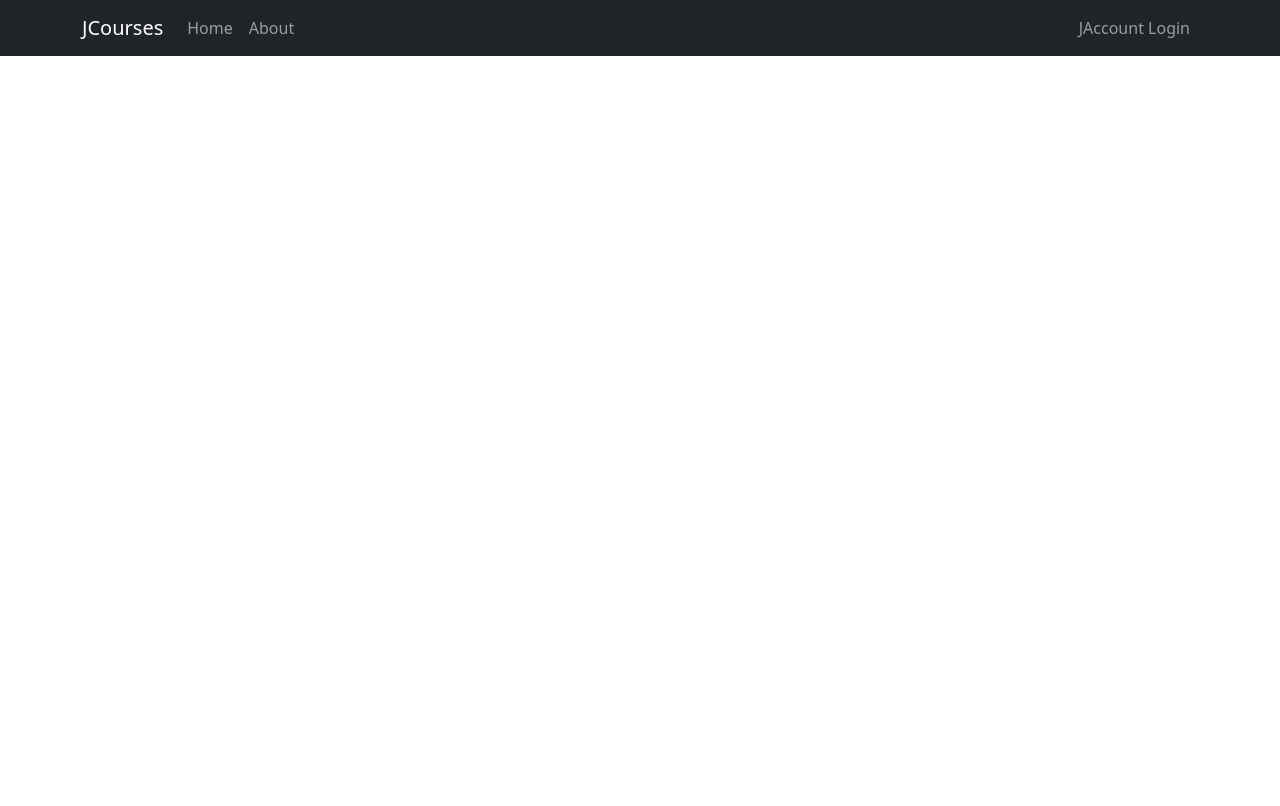
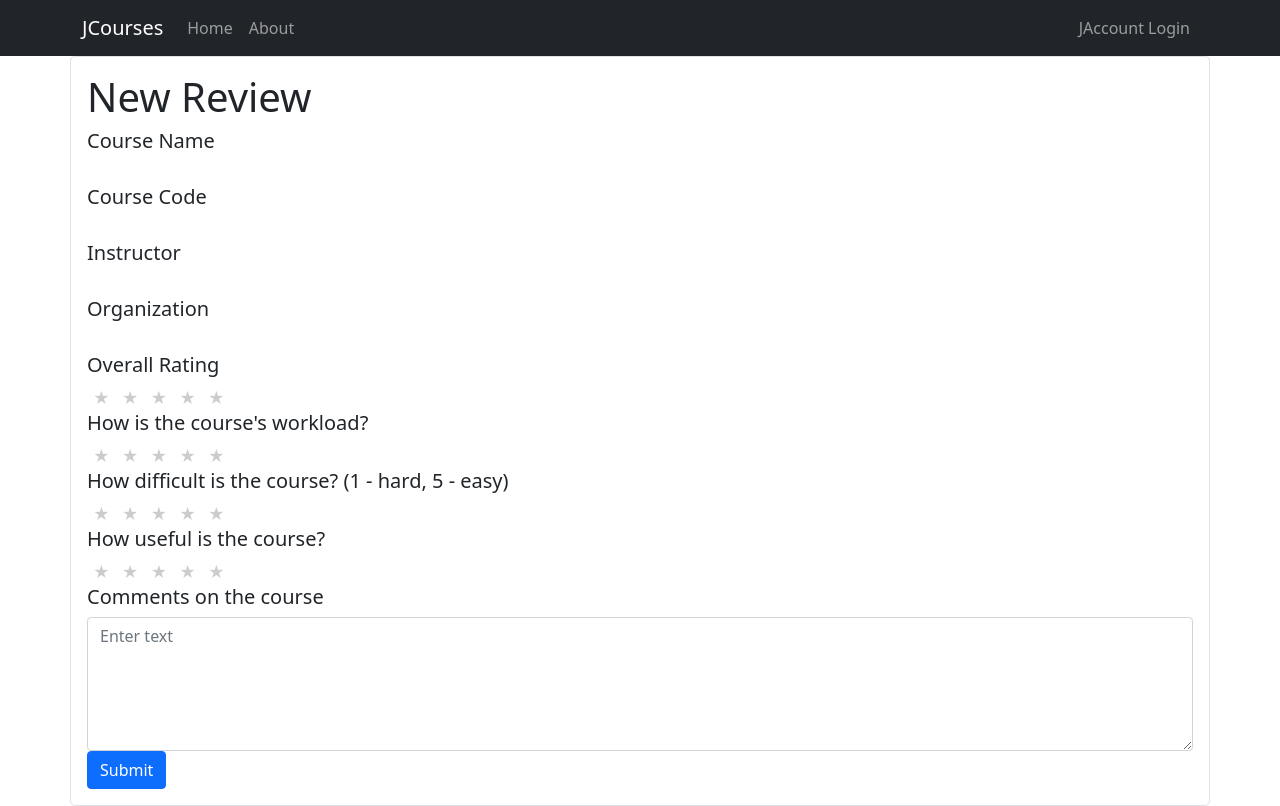
Before and after one commit to SJTU-Software-Engineering-Project/jcourses-frontend, a React (Create React App) app: page /courses/1/edit-review in a window 1280 px wide. Built offline with nearby package versions, Linux system fonts and the light colour scheme; no server answers.

Commit message:
finish RatingCard

```diff
--- a/src/App.js
+++ b/src/App.js
@@ -11,6 +11,8 @@ import LogoutRedirectPage from "./components/LogoutRedirectPage";
 import Navbar from "./components/Navbar";
 import CourseSelector from "./components/CourseSelector";
 import SearchResultPage from "./components/SearchResultPage";
+import RatingPage from "./components/RatingPage";
+import EditReviewPage from "./components/EditReviewPage";
 
 
 function App() {
@@ -19,7 +21,6 @@ function App() {
 
   useEffect(() => {
     const access_token = localStorage.getItem('access_token');
-    console.log(access_token);
     if (access_token) {
       setLoggedIn(true);
     } else {
@@ -44,7 +45,10 @@ function App() {
         <Route path="courses/:courseId">
           <Route index element={<CoursePage loggedIn={loggedIn}/>} />
           <Route path="new-review" element={<CreateReviewPage />} /> {/* Route for writing a new review with auto-filled course info */}
+          <Route path="edit-review" element={<EditReviewPage />} /> {/* Route for writing a new review with auto-filled course info */}
         </Route>
+
+        <Route path="/ratings/:ratingId" element={RatingPage}/>
 
         <Route path="new-review" element={<CourseSelector />} /> {/* Route for writing a review without auto-filled course info */}
 
--- a/src/components/CoursePage.js
+++ b/src/components/CoursePage.js
@@ -9,7 +9,7 @@ import Card from "react-bootstrap/Card";
 import RatingCard from "./RatingCard";
 
 import { API_URL } from "../utils/config";
-import userToNickname from "../utils/utilFunctions";
+import {userToNickname, getUserVote} from "../utils/utilFunctions";
 
 export default function CoursePage({loggedIn}) {
   const {courseId} = useParams();
@@ -17,6 +17,7 @@ export default function CoursePage({loggedIn}) {
   const [course, setCourse] = useState();
   const [ratings, setRatings] = useState([]);
   const [userId, setUserId] = useState();
+  const [voteStatus, setVoteStatus] = useState([]); //bad name
   const location = useLocation();
   const navigate = useNavigate();
   const token = "Bearer " + localStorage.getItem("access_token");
@@ -39,11 +40,21 @@ export default function CoursePage({loggedIn}) {
         setUserId(null);
       }
     }
-    Promise.all([fetchCourse(), fetchCourseRatings(),fetchUser()])
-      .then(() => setIsLoading(false))
+    async function fetchVotes() {
+      if (loggedIn) {
+        const response = await axios.get(`${API_URL}/votes/me`,{headers: {authorization: token}});
+        setVoteStatus(response.data.data);
+      } else {
+        setVoteStatus([]);
+      }
+    }
+    Promise.all([fetchCourse(), fetchCourseRatings(),fetchUser(), fetchVotes()])
+      .then(() => {
+        setIsLoading(false);
+      })
       .catch(error => console.log(error));
 
-  }, [courseId, token]);
+  }, [courseId, token, loggedIn]);
 
   function handleClickButton() {
     const path = location.pathname + '/new-review';
@@ -106,6 +117,8 @@ export default function CoursePage({loggedIn}) {
                             key={rating._id}
                             title={userId===rating.userId ? "Me" : userToNickname(rating.userId)}
                             isUser={userId===rating.userId}
+                            userVote={getUserVote(voteStatus, rating._id)}
+                            loggedIn={loggedIn}
                           />
                         ))
                       }
--- /dev/null
+++ b/src/components/EditReviewPage.js
@@ -0,0 +1,181 @@
+//TO BE IMPLEMENTED: term selector
+
+import React, { useState, useEffect } from 'react';
+import { Form, Container } from 'react-bootstrap';
+import axios from 'axios';
+import { useParams, useNavigate } from "react-router-dom";
+import StarRating from './StarRating';
+
+const config = require('../utils/config');
+
+export default function CreateReviewPage() {
+	const [isLoading, setIsLoading] = useState(true);
+	const [course, setCourse] = useState();
+
+	const [overallRating, setOverallRating] = useState(0);
+	const [overallHover, setOverallHover] = useState(0);
+	const [overallValidate, setOverallValidate] = useState(true);
+	const [workloadRating, setWorkloadRating] = useState(0);
+	const [workloadHover, setWorkloadHover] = useState(0);
+	const [workloadValidate, setWorkloadValidate] = useState(true);
+	const [easinessRating, setEasinessRating] = useState(0);
+	const [easinessHover, setEasinessHover] = useState(0);
+	const [easinessValidate, setEasinessValidate] = useState(true);
+	const [usefulnessRating, setUsefulnessRating] = useState(0);
+	const [usefulnessHover, setUsefulnessHover] = useState(0);
+	const [usefulnessValidate, setUsefulnessValidate] = useState(true);
+
+	const {courseId} = useParams();
+	const navigate = useNavigate();
+	const reqUrl = `${config.API_URL}/courses/${courseId}`;
+	const postReqUrl = `${config.API_URL}/ratings`;
+    const token = "Bearer " + localStorage.getItem("access_token");
+
+	useEffect(() => {
+        axios
+            .get(reqUrl, {
+                headers: {
+                    authorization: token,
+                }
+            })
+            .then((res) => {
+                console.log(res.data.data);
+				setCourse(res.data.data)
+                setIsLoading(false);
+            })
+            .catch((error) => {
+                console.log("error " + JSON.stringify(error.response));
+            });
+      }, [reqUrl, token, setIsLoading]);
+
+	async function handleSubmit(e) {
+		e.preventDefault();
+		const formElement = e.currentTarget;
+		const formData = new FormData(formElement);
+		const body = formData.get('body');
+
+		var flag = false;
+		if (overallRating === 0) {
+			setOverallValidate(false);
+			flag = true;
+		}
+		if (workloadRating === 0) {
+			setWorkloadValidate(false);
+			flag = true;
+		}
+		if (easinessRating === 0) {
+			setUsefulnessValidate(false);
+			flag = true;
+		}
+		if (usefulnessRating === 0) {
+			setUsefulnessValidate(false);
+			flag = true;
+		}
+		if (flag) {
+			return;
+		}
+
+		//term to be implemented
+		axios.post(postReqUrl, {
+			"term": "2021-2022-1",
+			"courseId": courseId,
+			"overall": overallRating,
+			"workload": workloadRating,
+			"easiness": easinessRating,
+			"usefulness": usefulnessRating,
+			"advice": body,
+
+		  }, {headers: {
+			authorization: token,
+		}})
+		  .then(function (response) {
+			console.log(response);
+			navigate(`/courses/${courseId}`);
+		  })
+		  .catch(function (error) {
+			console.log(error);
+		  });
+	}
+	return (
+		<Container className="p-3 border rounded-3">
+				<h1>New Review</h1>
+				<Form onSubmit={handleSubmit}>
+
+					<div>
+						<h5>Course Name</h5>
+						<label>{isLoading ? " " : course.name}</label>
+					</div>
+					<div>
+						<h5>Course Code</h5>
+						<label>{isLoading ? " " : course.code}</label>
+					</div>
+					<div>
+						<h5>Instructor</h5>
+						<label>{isLoading ? " " : course.teacher}</label>
+					</div>
+					<div>
+						<h5>Organization</h5>
+						<label>{isLoading ? " " : course.organize}</label>
+					</div>
+					<div>
+						<h5>Overall Rating</h5>
+						<StarRating
+						rating={overallRating}
+						setRating={setOverallRating}
+						hover={overallHover}
+						setHover={setOverallHover}
+						validate={overallValidate}
+						setValidate={setOverallValidate}
+						/>
+					</div>
+					<div>
+						<h5>How is the course's workload?</h5>
+						<StarRating
+						rating={workloadRating}
+						setRating={setWorkloadRating}
+						hover={workloadHover}
+						setHover={setWorkloadHover}
+						validate={workloadValidate}
+						setValidate={setWorkloadValidate}
+						/>
+					</div>
+					<div>
+						<h5>How difficult is the course? (1 - hard, 5 - easy)</h5>
+						<StarRating
+						rating={easinessRating}
+						setRating={setEasinessRating}
+						hover={easinessHover}
+						setHover={setEasinessHover}
+						validate={easinessValidate}
+						setValidate={setEasinessValidate}
+						/>
+					</div>
+					<div>
+						<h5>How useful is the course?</h5>
+						<StarRating
+						rating={usefulnessRating}
+						setRating={setUsefulnessRating}
+						hover={usefulnessHover}
+						setHover={setUsefulnessHover}
+						validate={usefulnessValidate}
+						setValidate={setUsefulnessValidate}
+						/>
+					</div>
+
+
+					<div>
+						<h5>Comments on the course</h5>
+						<Form.Control
+							as="textarea" rows={5}
+							name = "body"
+							placeholder='Enter text'
+						/>
+					</div>
+
+					<button type='submit' className='btn btn-primary'>
+						Submit
+					</button>
+				</Form>
+		</Container>
+	);
+};
--- /dev/null
+++ b/src/components/RatingPage.js
@@ -0,0 +1,3 @@
+export default function RatingPage() {
+
+}
--- a/src/components/UserPage.js
+++ b/src/components/UserPage.js
@@ -7,11 +7,12 @@ const config = require('../utils/config');
 
 export default function UserPage() {
     const [ratings, setRatings] = useState([]);
+    const [voteStatus, setVoteStatus] = useState([]);
     const [isLoading, setIsLoading] = useState(true);
 
     const reqUrl = `${config.API_URL}/ratings/me`;
+    const reqUrl2 = `${config.API_URL}/votes/me`;
     const token = "Bearer " + localStorage.getItem("access_token");
-    console.log("Token ", token);
 
     useEffect(() => {
         axios
@@ -21,20 +22,32 @@ export default function UserPage() {
                 }
             })
             .then((res) => {
-                console.log(res.data);
                 console.log(res.data.data);
-                setIsLoading(false);
                 setRatings(res.data.data);
             })
             .catch((error) => {
                 console.log("error " + JSON.stringify(error.response));
             });
-      }, [reqUrl, token, setIsLoading, setRatings]);
+        axios
+            .get(reqUrl2, {
+                headers: {
+                    authorization: token,
+                }
+            })
+            .then((res) => {
+                console.log(res.data.data);
+                setIsLoading(false);
+                setVoteStatus(res.data.data);
+            })
+            .catch((error) => {
+                console.log("error " + JSON.stringify(error.response));
+            });
+      }, [reqUrl, reqUrl2, token]);
 
     return (
         <Container className="p-3 border rounded-3">
         <h1>My Reviews</h1>
-        <UserRatingList isLoading={isLoading} ratings={ratings} />
+        <UserRatingList isLoading={isLoading} ratings={ratings} voteStatus={voteStatus} />
       </Container>
     );
   };
--- a/src/components/UserRatingList.js
+++ b/src/components/UserRatingList.js
@@ -2,6 +2,7 @@ import Spinner from "react-bootstrap/Spinner";
 import Container from "react-bootstrap/Container";
 import { ListGroup } from "react-bootstrap";
 import RatingCard from "./RatingCard";
+import {getUserVote} from "../utils/utilFunctions";
 
 const config = require('../utils/config');
 
@@ -24,6 +25,7 @@ export default function UserRatingList(props) {
                   key={rating._id}
                   title={config.COURSE_ID_TO_NAME[rating.courseId] || "Unkown"}
                   isUser={true}
+                  userVote={getUserVote(props.voteStatus, rating._id)}
                   />
                 ))
               }
--- a/src/utils/utilFunctions.js
+++ b/src/utils/utilFunctions.js
@@ -1,6 +1,6 @@
 import { uniqueNamesGenerator, adjectives, colors, animals } from 'unique-names-generator';
 
-export default function userToNickname(userId) {
+const userToNickname = (userId) => {
     const config  = {
         dictionaries: [adjectives, colors, animals],
         separator: ' ',
@@ -12,3 +12,14 @@ export default function userToNickname(userId) {
 
     return nameFromSeed;
 }
+
+const getUserVote = (voteStatus, ratingId) => {
+  let v = voteStatus.find(vote => (vote.ratingId === ratingId));
+  if (v === undefined) return 0;
+  else return v.score;
+}
+
+export {
+  userToNickname,
+  getUserVote
+}
```
Also changed, not shown: src/components/RatingCard.js (+30 -14 lines), src/components/VoteButtons.js (added, +92 -0 lines).
